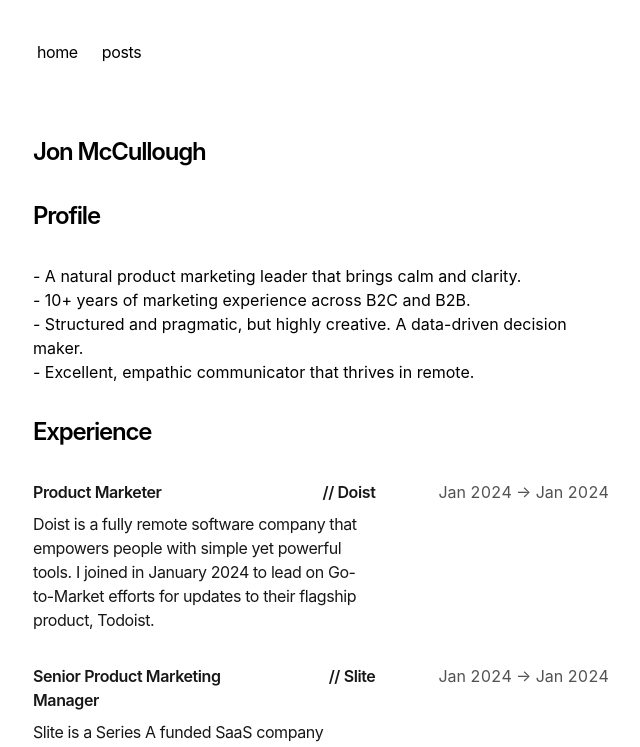
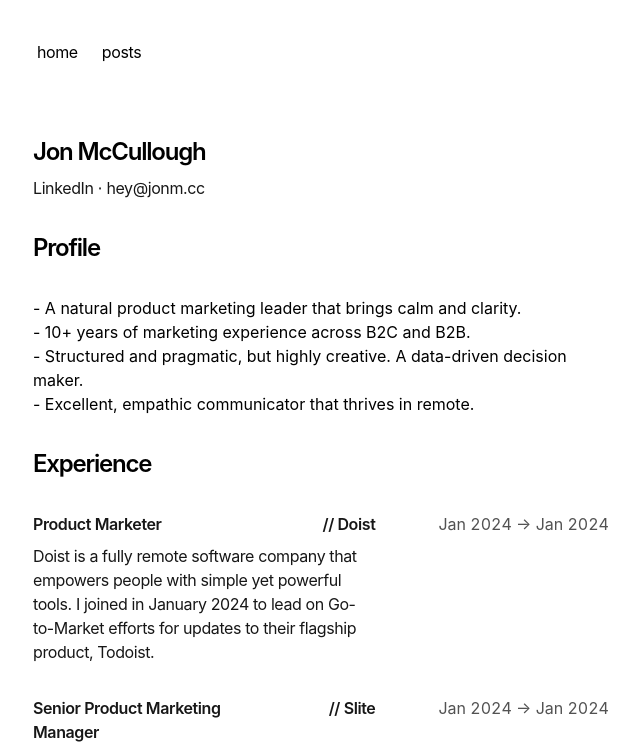
Before and after one commit to jonmccull/blog, a Next.js app: page /cv in a window 1280 px wide. Shown: the top 747 px of the page, without its empty margins (319-959 px from the left). Built offline with nearby package versions, Linux system fonts and the light colour scheme.

Commit message:
Adding contact info

```diff
--- a/app/cv/page.tsx
+++ b/app/cv/page.tsx
@@ -7,9 +7,12 @@ export const metadata = {
 export default function Page() {
   return (
     <section>
-      <h1 className="mb-8 text-2xl font-semibold tracking-tighter">
+      <h1 className="mb-2 text-2xl font-semibold tracking-tighter">
         Jon McCullough
       </h1>
+      <p className="job-dates mb-8 text-neutral-900 dark:text-neutral-100 tracking-tight">
+        <a href="https://www.linkedin.com/in/jonmccullough/">LinkedIn</a> ⋅ <a href="mailto:hey@jonm.cc">hey@jonm.cc</a>
+      </p>
       <h2 className="font-semibold text-2xl mb-8 tracking-tighter">
         Profile
       </h2>
```
